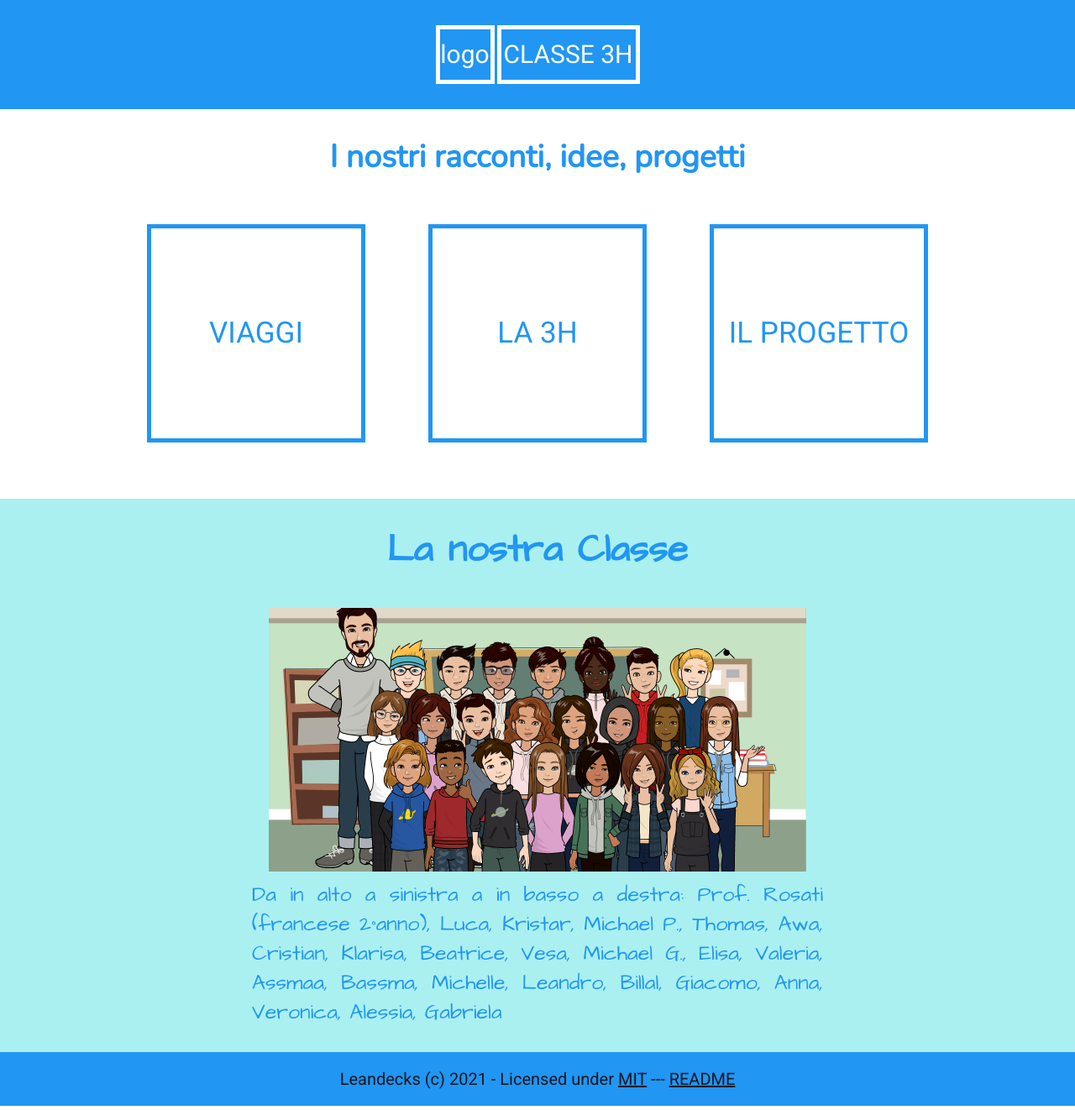
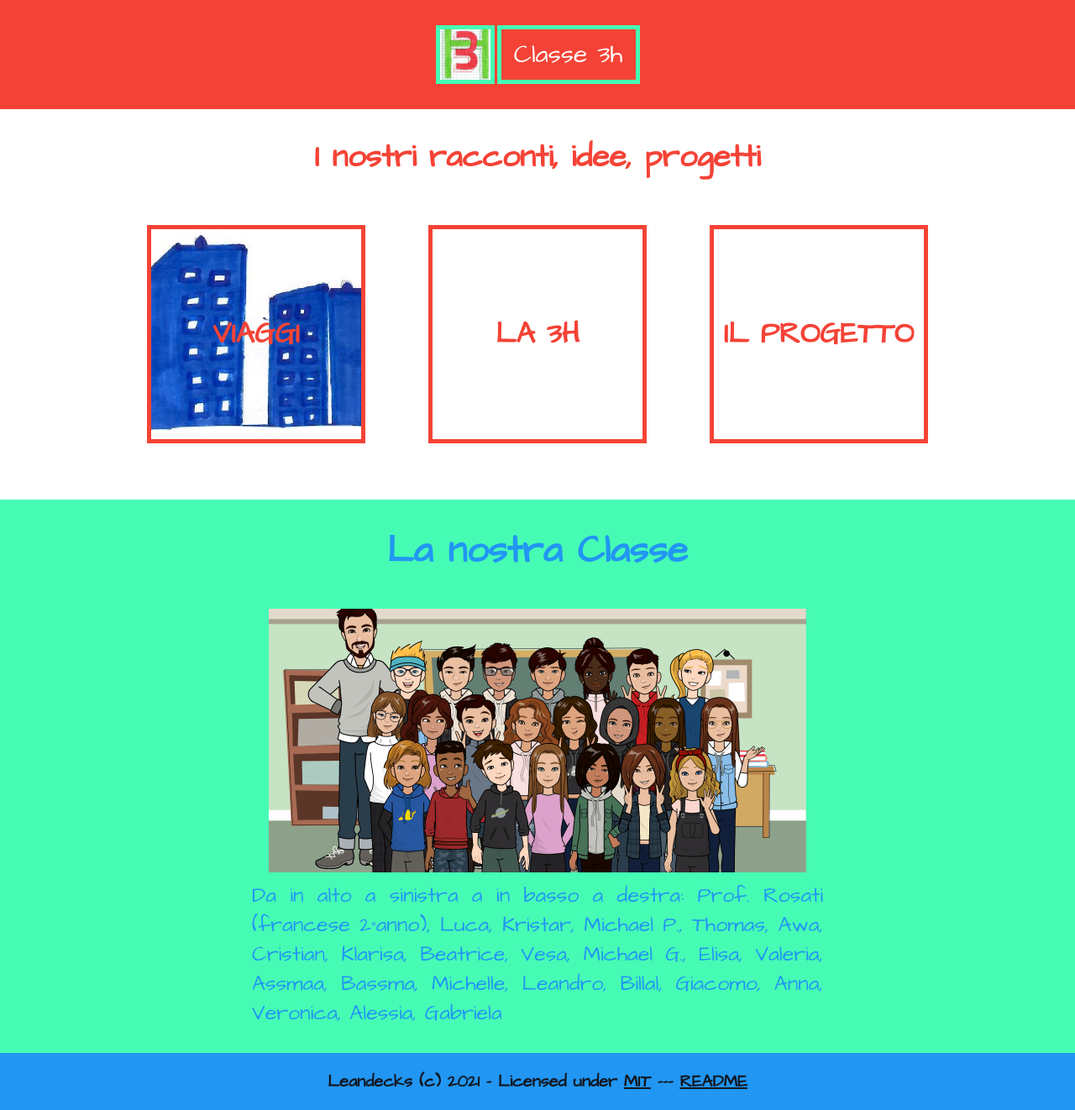
Before and after one commit to Leandecks/classe-3h, a website: page index.html in a window 1280 px wide. Shown: the whole page at 84% size. Drawn offline with nearby package versions, Linux system fonts and the light colour scheme.

Commit message:
v1.1.0 Second Release: Red - Green design, logo

```diff
--- a/index.html
+++ b/index.html
@@ -7,6 +7,7 @@
     <meta charset="UTF-8">
     <meta http-equiv="X-UA-Compatible" content="IE=edge">
     <meta name="viewport" content="width=device-width, initial-scale=1.0">
+    <meta name="theme-color" content="#f44336">
 
     <!--Title-->
 
@@ -42,8 +43,8 @@
     <!--Header: logo, title-->
 
     <header>
-        <div id="logo">logo</div>
-        <div id="terza-acca">CLASSE 3H</div>
+        <div id="logo"></div>
+        <div id="terza-acca">Classe 3h</div>
     </header>
 
     <!--Nav: heading, themes-->
--- a/sass/_var.sass
+++ b/sass/_var.sass
@@ -6,7 +6,9 @@ $ciBlue: #00FFF1
 $pale: #aaf0f0
 $ciRed: #ff00aa
 $red: #f44336
+$palered: #ff9b9b
 $ciGreen: #46fcb4
+$green2: #015733
 $second: #0c1016
 $white: #fff
 $black: #000
--- a/sass/main.sass
+++ b/sass/main.sass
@@ -4,12 +4,16 @@
 
 // Generic styles for header, nav
 
+html,
+body
+    font-family: 'Architects Daughter', cursive
+
 header, #nav
     display: flex
     justify-content: center
 
 header
-    background-color: $blue
+    background-color: $red
 
 #nav
     background-color: $white
@@ -17,10 +21,12 @@ header
 // Logo and description
 
 #logo
-    background-color: $blue
+    background-image: url("../../img/logo2.jpg")
+    background-size: cover
+    background-position: center
     color: $white
     display: inline-block
-    border: 5px solid $white
+    border: 5px solid $ciGreen
     font-size: 30px
     width: 60px
     height: 60px
@@ -30,15 +36,11 @@ header
     margin-bottom: 30px
     margin-top: 30px
 
-img
-    height: 313.6px
-    width: 288.4px
-
 #terza-acca
-    background-color: $blue
+    background-color: $red
     color: $white
     display: inline-block
-    border: 5px solid $white
+    border: 5px solid $ciGreen
     font-size: 30px
     width: 160px
     height: 60px
@@ -52,14 +54,14 @@ img
 #h2-wrapper h2
     text-align: center
     margin-bottom: 1rem
-    color: $blue
-    font-family: 'Nunito', sans-serif
+    color: $red
+    font-family: 'Architects Daughter', sans-serif
 
 .container
     background-color: $white
-    color: $blue
+    color: $red
     display: inline-block
-    border: 5px solid $blue
+    border: 5px solid $red
     font-size: 35px
     text-align: center
     line-height: 250px
@@ -67,6 +69,13 @@ img
     width: 250px
     margin-top: 30px
     margin-bottom: 30px
+    font-weight: bolder
+
+#c1
+    background-color: $ciGreen
+    background-image: url("./../../img/viaggi.jpg")
+    background-position: center
+    background-size: cover
 
 #c1, #c2
     margin-right: 75px
@@ -74,11 +83,12 @@ img
 // Section 1: our class + comic image
 
 section#one
-    background-color: $pale
+    background-color: $ciGreen
 
 section#one h2
     text-align: center
     color: $blue
+    background-color: $ciGreen
     padding-top: 30px
     font-family: 'Architects Daughter', cursive
     font-size: 45px
@@ -93,7 +103,7 @@ section#one .sect1wrapimg img
     height: 314px
 
 section#one .sect1wraptxt
-    background-color: $pale
+    background-color: $ciGreen
     padding-left: 300px
     padding-right: 300px
     margin-top: 10px
@@ -103,7 +113,7 @@ section#one .sect1wraptxt p
     color: $blue
     font-family: 'Architects Daughter', cursive
     font-size: 25px
-    background-color: $pale
+    background-color: $ciGreen
     margin: 0
     text-align: justify
 
@@ -116,6 +126,7 @@ footer p
     font-size: 20px
     padding: 20px
     margin: 0
+    font-weight: 900
 
 a
     color: $dark
```
Also changed, not shown: dist/css/main.min.css, img/logo.jpg (added), img/logo2.jpg (added), img/viaggi.jpg (added), 2 other files.
